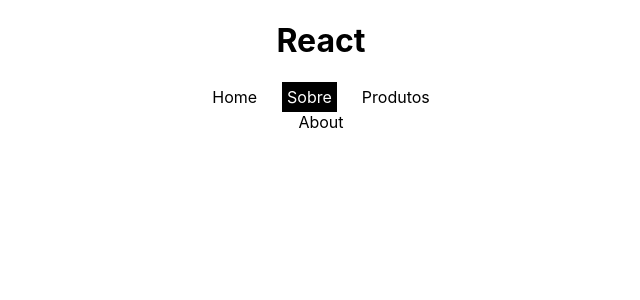
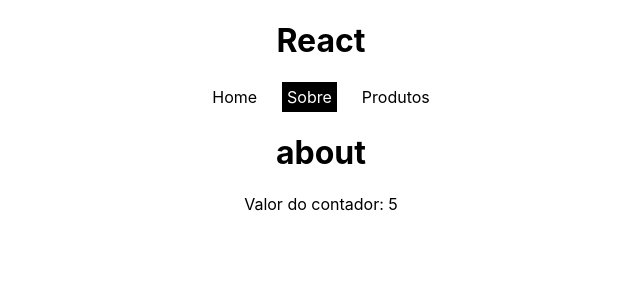
Before and after one commit to clacerda/React_Aulas_ProfMateusBattisti, a React (Create React App) app in the folder REACTCONTEXT/reactcontext/: page /about in a window 1280 px wide. Shown: the top 300 px of the page, without its empty margins (319-959 px from the left). Built offline with nearby package versions, Linux system fonts and the light colour scheme.

Commit message:
Alterando Context

```diff
--- /dev/null
+++ b/REACTCONTEXT/reactcontext/src/components/ChangeCount.js
@@ -0,0 +1,19 @@
+// 3 - alterando contexto
+
+import { useContext } from "react";
+import { CounterContext } from "../context/CounterContext";
+
+import React from 'react'
+
+const ChangeCount = () => {
+
+    const {counter, setCounter} = useContext(CounterContext)
+
+  return (
+    <div>
+        <button onClick={() => setCounter(counter + 1)}>Contar...</button>
+    </div>
+  )
+}
+
+export default ChangeCount
--- a/REACTCONTEXT/reactcontext/src/context/CounterContext.js
+++ b/REACTCONTEXT/reactcontext/src/context/CounterContext.js
@@ -1,7 +1,5 @@
 // 1 - Criar context
 import {createContext, useState} from 'react';
-
-
 
 export const CounterContext = createContext();
 
--- a/REACTCONTEXT/reactcontext/src/pages/About.js
+++ b/REACTCONTEXT/reactcontext/src/pages/About.js
@@ -1,7 +1,19 @@
+
+
+import { useContext } from "react";
+import { CounterContext } from "../context/CounterContext";
 
 const About = () => {
+
+  const {counter} = useContext(CounterContext)
+
   return (
-    <div>About</div>
+    <div>
+      <h1>about</h1>
+       <p>Valor do contador: {counter}</p>
+      {/* Alterando o valor contexto */}
+
+    </div>
   )
 }
 
--- a/REACTCONTEXT/reactcontext/src/pages/Home.js
+++ b/REACTCONTEXT/reactcontext/src/pages/Home.js
@@ -1,5 +1,6 @@
 
 import { useContext } from "react"
+import ChangeCount from "../components/ChangeCount"
 import {CounterContext} from "../context/CounterContext"
 
 const Home = () => {
@@ -10,6 +11,9 @@
     <div>
       <h1>Home</h1>
       <p>Valor do contador: {counter}</p>
+      {/* Alterando o valor contexto */}
+
+      <ChangeCount />
     </div>
   )
 }
```
